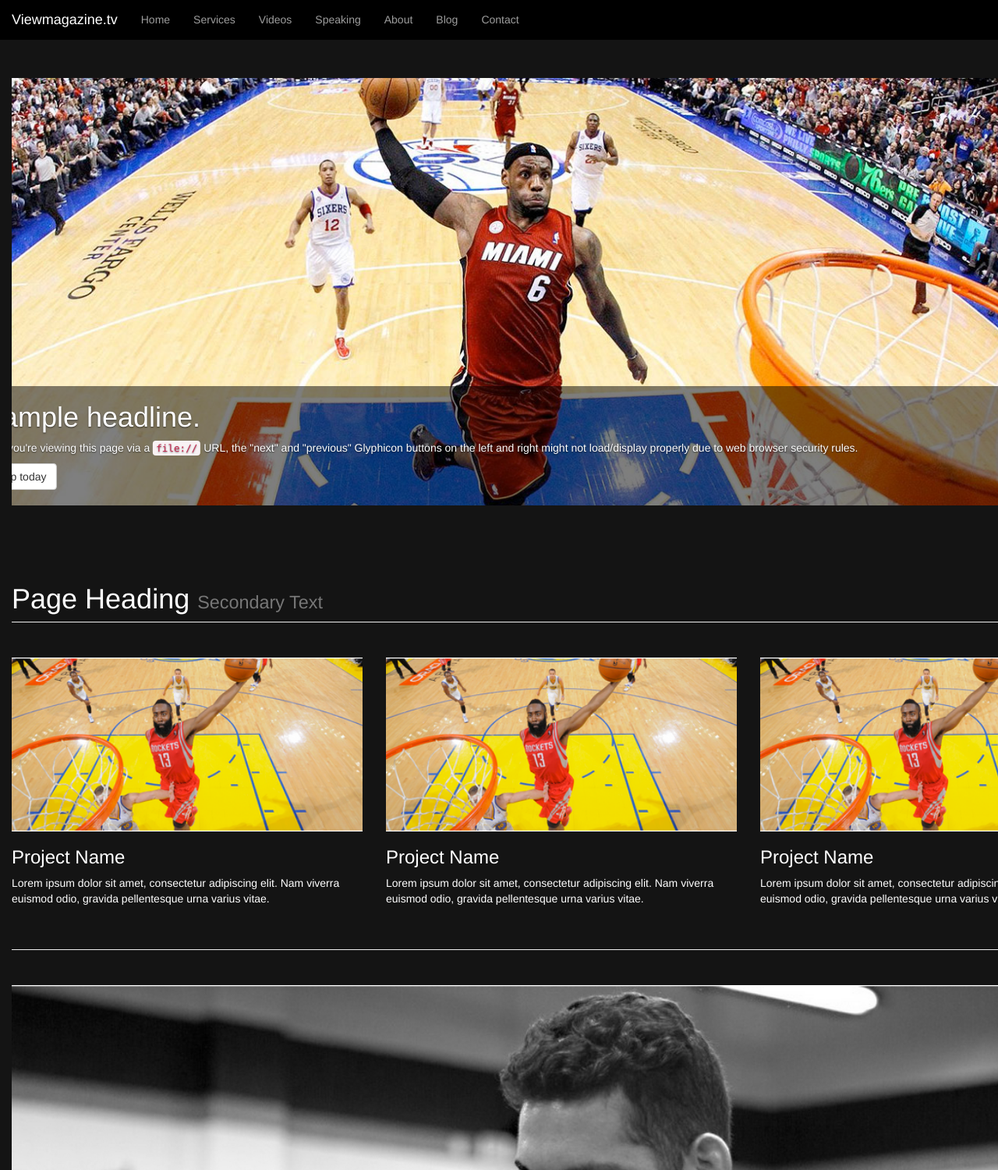
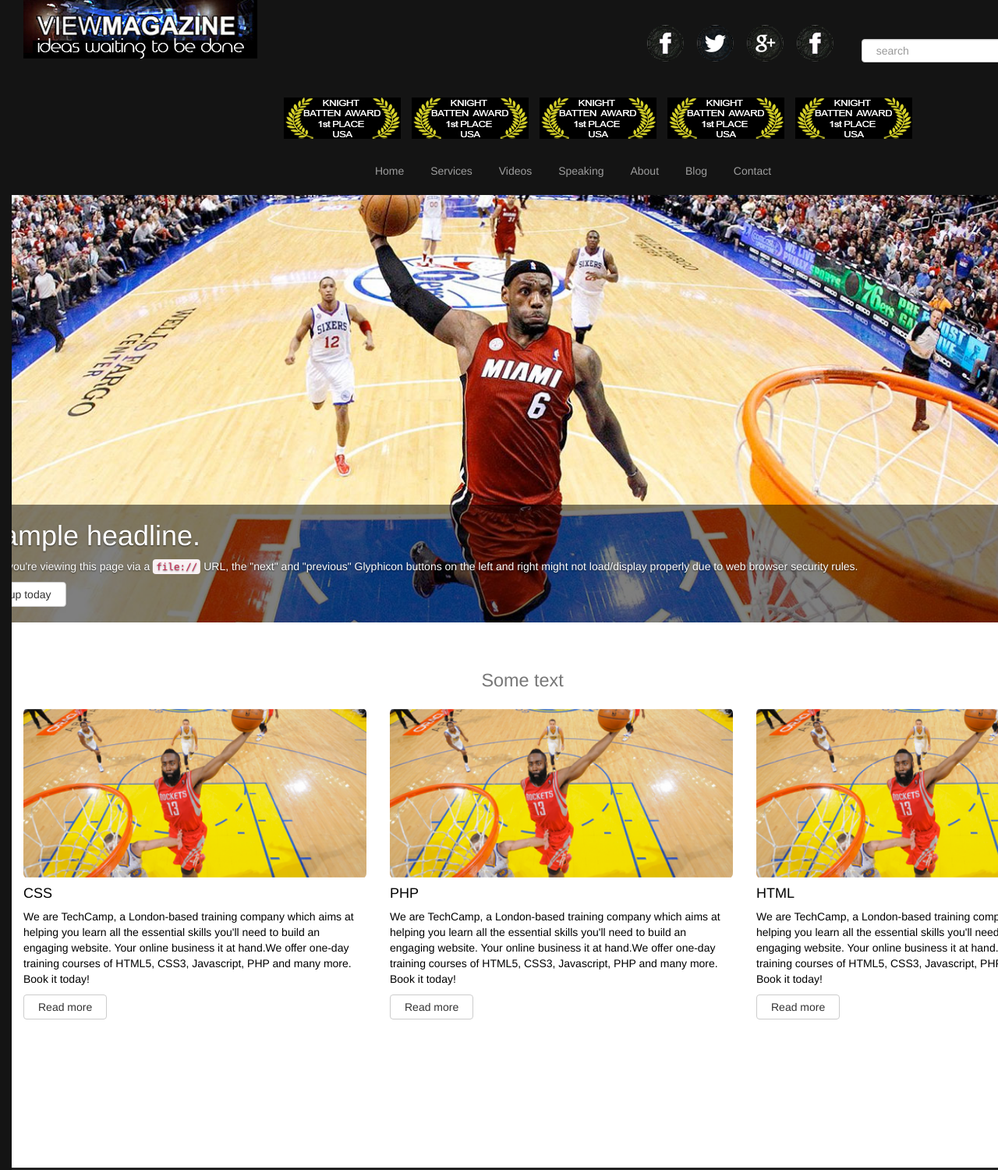
Before and after one commit to leihelondon/Viewmagazine.tv, a plain HTML site: page index.html in a window 1280 px wide. Shown: the top 1500 px of the page at 78% size. Drawn offline with nearby package versions, Linux system fonts and the light colour scheme; a script that the page names is missing.

Commit message:
changed nav, header, rows and etc.

```diff
--- a/_css/style.css
+++ b/_css/style.css
@@ -5,17 +5,19 @@ body, #background {
 }
 .navbar-inverse .navbar-nav > .active > a, .navbar-inverse .navbar-nav > .active > a:hover, .navbar-inverse .navbar-nav > .active > a:focus {
     color: #FFF;
-    background-color: #222;
+    background-color: rgba(66, 65, 65, 0);
+    text-decoration: underline;
 }
 
 .navbar-inverse .navbar-nav > li > a:hover, .navbar-inverse .navbar-nav > li > a:focus {
     color: #FFF;
-    background-color: #424141;
+    background-color: rgba(66, 65, 65, 0);
+    text-decoration: underline;
 }
 
 .navbar-inverse {
-    background-color: #000;
-    border-color: #000;
+    background-color: rgba(66, 65, 65, 0);
+    border-color: rgba(66, 65, 65, 0);
 }
 
 
@@ -23,10 +25,9 @@ body, #background {
 /* CUSTOMIZE THE CAROUSEL
 -------------------------------------------------- */
 
-/* Carousel base class */
 .carousel {
-  margin-bottom: 60px;
-  margin-top: 100px;
+  margin-bottom: 0px;
+  margin-top: -15px;
 }
 
 .img-responsive,
@@ -70,14 +71,49 @@ body, #background {
   }
 }
 
+/*delete this media query to pull the nav to right*/
+@media (min-width: 768px) {
+  .navbar-nav {
+    width: 100%;
+    text-align:center;
+  }
+  .navbar-nav > li {
+    float: none;
+    display: inline-block;
+  }
+  .navbar-nav > li.navbar-right {
+    float: right !important;
+  }
+}
+
+
+@media (min-width: 768px) {
+  .gutterFour {
+  margin-left: 0px;
+  }
+  .gutterThree{
+  margin-left: 0px;
+}
+}
+
+
+
 .white{
 
 	background-color: #FFF;
 }
 
+.whiteText{
+    color: #FFF;
+}
+
+.grey{
+  background-color: rgb(34,34,34);
+}
+
 .portfolio-item {
 	margin-top: 25px;
-    margin-bottom: 25px;
+  margin-bottom: 25px;
 }
 
 a {
@@ -105,3 +141,69 @@ a {
 }
 
 */
+
+.form-control{
+  height: 30px;
+  padding: 0px 18px;
+  margin-top: 42px;
+}
+
+.btn{
+  padding: 5px 18px;
+}
+
+/*Applied to three column images*/
+.classWithPad {
+  margin-left:0px;
+  margin-bottom: 180px;
+}
+
+/* Applied to Three column image header*/
+.gutter{
+  margin-top: 30px;
+  margin-bottom: 10px;
+}
+
+/*Applied to greybar in the middle*/
+.gutterTwo{
+  margin-top: 60px;
+  margin-bottom: 60px;
+}
+
+.gutterThree{
+  margin-left: -15px;
+}
+
+.gutterFour{
+  margin-left: 30px;
+  margin-right: -15px;
+}
+
+/*applied to single image*/
+.topgutter{
+  margin-top: 50px;
+  margin-bottom: 100px;
+}
+
+.row {
+    margin-left: 0px;
+    margin-right:0px;
+}
+
+/*
+.col-md-offset-1 {
+    margin-left: 4.666666%;
+}
+.col-md-4 {
+    width: 29.3333%;
+}
+
+*/
+
+body, #background {
+    color: #000;
+}
+
+a {
+    color: #000;
+}
--- a/index.html
+++ b/index.html
@@ -14,6 +14,7 @@
 
     <!-- Bootstrap core CSS -->
     <link href="https://maxcdn.bootstrapcdn.com/bootswatch/3.3.4/cosmo/bootstrap.min.css" rel="stylesheet">
+    <!-- Custom CSS -->
     <link href="_css/style.css" rel="stylesheet">
 
     <!-- Just for debugging purposes. Don't actually copy these 2 lines! -->
@@ -28,10 +29,40 @@
   </head>
 
   <body>
+    <div class="container">
 
+        <header class="row">
+        <div class="col-sm-3 logo pull-left"><img src="_images/logo.jpg" alt="Viewmagazine logo"></div>
+        <form class="navbar-form pull-right col-sm-3 hidden-xs">
+            <div class="form-group margin-top:30px;">
+              <input type="text" placeholder="search" class="form-control">
+            </div>
+            <button type="submit" class="btn btn-default form-control">Search</button>
+          </form>
+               <div class="col-sm-3 pull-right hidden-xs" style="margin-top:30px;">
+                   <ul class="list-inline pull-right">
+                       <li><a href="#"><img src="_images/facebook.png" class="img-responsive" alt="Viewmagazine Facebook Logo"></a></li>
+                       <li><a href="#"><img src="_images/twitter.png" class="img-responsive" alt="Viewmagazine Twitter Logo"></a></li>
+                       <li><a href="#"><img src="_images/googleplus.png" class="img-responsive" alt="Viewmagazine Googleplus Logo "></a></li>
+                       <li><a href="register.html"><img src="_images/facebook.png" class="img-responsive" alt="Viewmagazine Subscription Logo "></a></li>
+
+                   </ul>
+               </div>
+        </header>
+        <div class="row">
+               <div class="col-sm-10 centered hidden-xs" style="margin-top:30px;">
+                   <ul class="list-inline pull-right">
+                       <li><a href="#"><img src="_images/awards.jpg" class="img-responsive" alt="Viewmagazine Facebook Logo"></a></li>
+                       <li><a href="#"><img src="_images/awards.jpg" class="img-responsive" alt="Viewmagazine Twitter Logo"></a></li>
+                       <li><a href="#"><img src="_images/awards.jpg" class="img-responsive" alt="Viewmagazine Googleplus Logo "></a></li>
+                       <li><a href="register.html"><img src="_images/awards.jpg" class="img-responsive" alt="Viewmagazine Subscription Logo "></a></li>
+                       <li><a href="register.html"><img src="_images/awards.jpg" class="img-responsive" alt="Viewmagazine Subscription Logo "></a></li>
+
+                   </ul>
+               </div>
+        </div>
     <!-- Navigation -->
-    <nav class="navbar navbar-inverse navbar-fixed-top" role="navigation">
-        <div class="container">
+    <nav class="navbar navbar-inverse" role="navigation">
             <!-- Brand and toggle get grouped for better mobile display -->
             <div class="navbar-header">
                 <button type="button" class="navbar-toggle" data-toggle="collapse" data-target="#bs-example-navbar-collapse-1">
@@ -40,11 +71,10 @@
                     <span class="icon-bar"></span>
                     <span class="icon-bar"></span>
                 </button>
-                <a class="navbar-brand" href="#">Viewmagazine.tv</a>
             </div>
             <!-- Collect the nav links, forms, and other content for toggling -->
             <div class="collapse navbar-collapse" id="bs-example-navbar-collapse-1">
-                <ul class="nav navbar-nav">
+                <ul class="nav navbar-nav navbar-right">
                     <li>
                         <a href="#">Home</a>
                     </li>
@@ -69,11 +99,9 @@
                 </ul>
             </div>
             <!-- /.navbar-collapse -->
-        </div>
-        <!-- /.container -->
+
     </nav>
 
-    <div class="container">
 
       <!-- Carousel
       ================================================== -->
@@ -120,52 +148,50 @@
       </div><!-- /.carousel -->
 
 
-
-        <!-- Page Header -->
-        <div class="row no-gutter">
-            <div class="col-lg-12">
-                <h1 class="page-header">Page Heading
-                    <small>Secondary Text</small>
+        <!-- Page Heading -->
+        <div class="row white">
+            <div class="col-xs-6 gutter col-xs-offset-5">
+                <h1>
+                    <small>Some text</small>
                 </h1>
             </div>
         </div>
         <!-- /.row -->
 
-        <!-- Projects Row -->
-        <div class="row" id="firstRow">
-            <div class="col-md-4 portfolio-item">
-                <a href="#">
-                    <img class="img-responsive" src="_images/harden.png" alt="">
-                </a>
-                <h3>
-                    <a href="#">Project Name</a>
-                </h3>
-                <p>Lorem ipsum dolor sit amet, consectetur adipiscing elit. Nam viverra euismod odio, gravida pellentesque urna varius vitae.</p>
+        <div class="row white">
+            <div class="col-md-4 col-xs-12 col-sm-4 col-md-offset-0 classWithPad">
+                <p><img src="_images/harden.png" alt="" class="img-responsive img-rounded center-block"></p>
+                <h4>CSS</h4>
+                <p>We are TechCamp, a London-based training company which aims at helping you learn all the essential skills you'll need to build an engaging website. Your online business it at hand.We offer one-day training courses of HTML5, CSS3, Javascript, PHP and many more. Book it today!</p>
+                <p><a href="courses.html" class="btn btn-default btn-md">Read more</a></p>
             </div>
-            <div class="col-md-4 portfolio-item">
-                <a href="#">
-                    <img class="img-responsive" src="_images/harden.png" alt="">
-                </a>
-                <h3>
-                    <a href="#">Project Name</a>
-                </h3>
-                <p>Lorem ipsum dolor sit amet, consectetur adipiscing elit. Nam viverra euismod odio, gravida pellentesque urna varius vitae.</p>
+            <div class="col-md-4 col-sm-4 col-xs-12 classWithPad">
+                <p><img src="_images/harden.png" alt="" class="img-responsive img-rounded center-block"></p>
+                <h4>PHP</h4>
+                <p>We are TechCamp, a London-based training company which aims at helping you learn all the essential skills you'll need to build an engaging website. Your online business it at hand.We offer one-day training courses of HTML5, CSS3, Javascript, PHP and many more. Book it today!</p>
+                <p><a href="courses.html" class="btn btn-default btn-md">Read more</a></p>
             </div>
-            <div class="col-md-4 portfolio-item">
-                <a href="#">
-                    <img class="img-responsive" src="_images/harden.png" alt="">
-                </a>
-                <h3>
-                    <a href="#">Project Name</a>
-                </h3>
-                <p>Lorem ipsum dolor sit amet, consectetur adipiscing elit. Nam viverra euismod odio, gravida pellentesque urna varius vitae.</p>
+            <div class="col-md-4 col-sm-4 col-xs-12 classWithPad">
+                <p><img src="_images/harden.png" alt="" class="img-responsive img-rounded center-block"></p>
+                <h4>HTML</h4>
+                <p>We are TechCamp, a London-based training company which aims at helping you learn all the essential skills you'll need to build an engaging website. Your online business it at hand.We offer one-day training courses of HTML5, CSS3, Javascript, PHP and many more. Book it today! </p>
+                <p><a href="courses.html" class="btn btn-default btn-md">Read more</a></p>
             </div>
         </div>
 
-        <hr>
 
-        <div class="row" id="secondRow">
-            <div class="col-md-12 portfolio-item">
+
+        <div class="row grey">
+            <div class="col-xs-6 gutterTwo col-xs-offset-3 whiteText">
+                <h1>
+                    Awarding winning video journalism.
+                </h1>
+            </div>
+        </div>
+
+
+        <div class="row white" id="secondRow">
+            <div class="col-xs-10 col-xs-offset-1 topgutter">
                 <a href="#">
                     <img class="img-responsive" src="_images/boxing.png" alt="">
                 </a>
@@ -176,28 +202,29 @@
             </div>
         </div>
 
-        <!-- Page Header -->
-        <div class="row">
-            <div class="col-lg-12">
-                <h1 class="page-header">Page Heading
-                    <small>Secondary Text</small>
+
+        <!-- Section Heading -->
+        <div class="row grey">
+            <div class="col-xs-6 gutter col-xs-offset-5">
+                <h1>
+                    <small>Some text</small>
                 </h1>
             </div>
         </div>
         <!-- /.row -->
 
         <!-- Projects Row -->
-        <div class="row">
-            <div class="col-md-6 portfolio-item">
+        <div class="row grey whiteText">
+            <div class="col-md-6 gutterThree classWithPad">
                 <a href="#">
                     <img class="img-responsive" src="http://placehold.it/700x400" alt="">
                 </a>
-                <h3>
+                <h3 class="whiteText">
                     <a href="#">Project One</a>
                 </h3>
                 <p>Lorem ipsum dolor sit amet, consectetur adipiscing elit. Nam viverra euismod odio, gravida pellentesque urna varius vitae.</p>
             </div>
-            <div class="col-md-6 portfolio-item">
+            <div class="col-md-6 gutterFour classWithPad">
                 <a href="#">
                     <img class="img-responsive" src="http://placehold.it/700x400" alt="">
                 </a>
@@ -207,37 +234,54 @@
                 <p>Lorem ipsum dolor sit amet, consectetur adipiscing elit. Nam viverra euismod odio, gravida pellentesque urna varius vitae.</p>
             </div>
         </div>
-        <!-- /.row -->
 
-        <!-- Page Heading -->
-        <div class="row">
-            <div class="col-lg-12">
-                <h1 class="page-header">Page Heading
-                    <small>Secondary Text</small>
+
+        <div class="row white">
+            <div class="col-xs-10 col-xs-offset-1 topgutter">
+                <a href="#">
+                    <img class="img-responsive" src="_images/boxing.png" alt="">
+                </a>
+                <h3>
+                    <a href="#">Project Name</a>
+                </h3>
+                <p>Lorem ipsum dolor sit amet, consectetur adipiscing elit. Nam viverra euismod odio, gravida pellentesque urna varius vitae.</p>
+            </div>
+        </div>
+
+        <div class="row white">
+            <div class="col-xs-6 gutter col-xs-offset-5">
+                <h1>
+                    <small>Some text</small>
                 </h1>
             </div>
-        </div>
-        <!-- /.row -->
+         </div>
 
-        <!-- Project One -->
-        <div class="row">
-            <div class="col-md-7">
-                <a href="#">
-                    <img class="img-responsive" src="http://placehold.it/700x300" alt="">
-                </a>
+          <div class="row white ">
+            <div class="col-md-4 col-xs-12 col-sm-4 col-md-offset-0 classWithPad">
+                <p><img src="_images/harden.png" alt="" class="img-responsive img-rounded center-block"></p>
+                <h4>CSS</h4>
+                <p>We are TechCamp, a London-based training company which aims at helping you learn all the essential skills you'll need to build an engaging website. Your online business it at hand.We offer one-day training courses of HTML5, CSS3, Javascript, PHP and many more. Book it today!</p>
+                <p><a href="courses.html" class="btn btn-default btn-md">Read more</a></p>
             </div>
-            <div class="col-md-5">
-                <h3>Project One</h3>
-                <h4>Subheading</h4>
-                <p>Lorem ipsum dolor sit amet, consectetur adipisicing elit. Laudantium veniam exercitationem expedita laborum at voluptate. Labore, voluptates totam at aut nemo deserunt rem magni pariatur quos perspiciatis atque eveniet unde.</p>
-                <a class="btn btn-primary" href="#">View Project <span class="glyphicon glyphicon-chevron-right"></span></a>
+            <div class="col-md-4 col-sm-4 col-xs-12 classWithPad">
+                <p><img src="_images/harden.png" alt="" class="img-responsive img-rounded center-block"></p>
+                <h4>PHP</h4>
+                <p>We are TechCamp, a London-based training company which aims at helping you learn all the essential skills you'll need to build an engaging website. Your online business it at hand.We offer one-day training courses of HTML5, CSS3, Javascript, PHP and many more. Book it today!</p>
+                <p><a href="courses.html" class="btn btn-default btn-md">Read more</a></p>
+            </div>
+            <div class="col-md-4 col-sm-4 col-xs-12 classWithPad">
+                <p><img src="_images/harden.png" alt="" class="img-responsive img-rounded center-block"></p>
+                <h4>HTML</h4>
+                <p>We are TechCamp, a London-based training company which aims at helping you learn all the essential skills you'll need to build an engaging website. Your online business it at hand.We offer one-day training courses of HTML5, CSS3, Javascript, PHP and many more. Book it today! </p>
+                <p><a href="courses.html" class="btn btn-default btn-md">Read more</a></p>
             </div>
         </div>
+
         <!-- /.row -->
         <hr>
 
         <footer>
-          <p>&copy; Viewmagazine 2015</p>
+          <p class="whiteText">&copy; Viewmagazine 2015 Designed and coded by Lei He and David</p>
         </footer>
     </div> <!-- /container -->
 
```
Also changed, not shown: _images/awards.jpg (added), _images/facebook.png (added), _images/googleplus.png (added), _images/logo.jpg (added), _images/subscription.png (added), _images/twitter.png (added).
